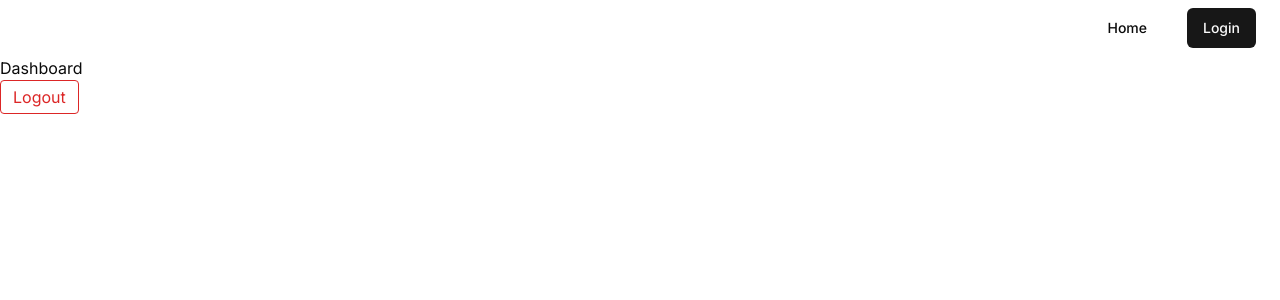
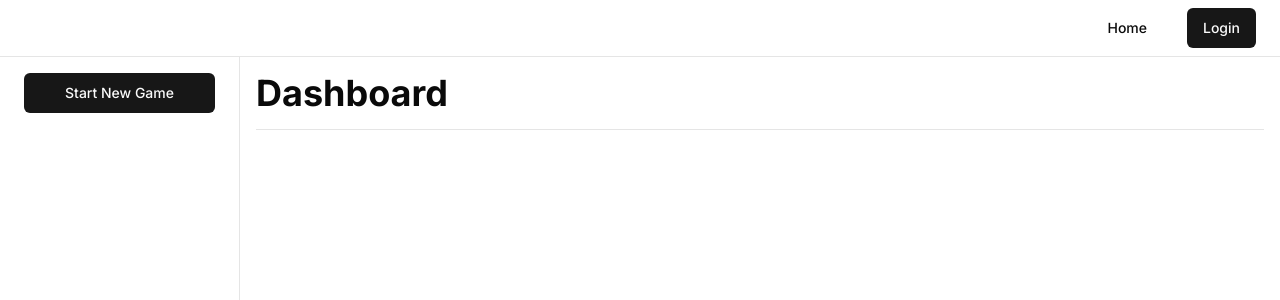
Before and after one commit to jaksiri/nttr-helper, a Next.js app: page /dashboard in a window 1280 px wide. Shown: the top 300 px of the page. Built offline with nearby package versions, Linux system fonts and the light colour scheme; no server answers; what pocketbase would draw is missing.

Commit message:
feat: Dashboard with sidebar setup

```diff
--- a/src/app/components/Footer.tsx
+++ b/src/app/components/Footer.tsx
@@ -3,7 +3,7 @@ import React from "react";
 function Footer() {
   return (
     <div className="w-full justify-center absolute bottom-6">
-      <p className="text-center text-gray-500">Made by om3l3tte 🍳</p>
+      <p className="text-sm text-center text-gray-500">Made by om3l3tte 🍳</p>
     </div>
   );
 }
--- a/src/app/components/Login.tsx
+++ /dev/null
@@ -1,33 +0,0 @@
-import React from "react";
-import { loginAction } from "../action";
-
-function Login() {
-  return (
-    <div className="p-4">
-      <h2>Login</h2>
-      <form action={loginAction}>
-        <div className="mb-2">
-          <label htmlFor="email">Email</label>
-          <input
-            type="email"
-            id="email"
-            name="email"
-            className="bg-transparent border border-white"
-          />
-        </div>
-        <div className="mb-2">
-          <label htmlFor="password">Password</label>
-          <input
-            type="password"
-            id="password"
-            name="password"
-            className="bg-transparent border border-white"
-          />
-        </div>
-        <button type="submit">Login</button>
-      </form>
-    </div>
-  );
-}
-
-export default Login;
--- a/src/app/components/Logout.tsx
+++ b/src/app/components/Logout.tsx
@@ -1,4 +1,5 @@
 "use client";
+import { Button } from "@/components/ui/button";
 import { deleteCookie } from "cookies-next";
 import { useRouter } from "next/navigation";
 import { useState } from "react";
@@ -12,21 +13,20 @@ function Logout() {
       deleteCookie("pb_auth");
       localStorage.clear();
       router.push("/");
+      router.refresh();
     } catch (e) {
       setError("Failed to log out");
     }
   }
 
   return (
-    <div>
-      <button
-        onClick={onLogout}
-        className="text-red-600 px-3 py-1 rounded border border-red-600"
-      >
-        Logout
-      </button>
-      {error ? <p className="text-red-600">{error}</p> : null}
-    </div>
+    <Button
+      variant="outline"
+      onClick={onLogout}
+      className="text-red-600 px-3 py-1 rounded border border-red-600"
+    >
+      Logout
+    </Button>
   );
 }
 
--- a/src/app/components/Nav.tsx
+++ b/src/app/components/Nav.tsx
@@ -1,20 +1,32 @@
-import { Button } from "@/components/ui/button";
+import { buttonVariants } from "@/components/ui/button";
+import db from "@/db";
+import { cookies } from "next/headers";
 import Link from "next/link";
 import React from "react";
+import Logout from "./Logout";
 
-function Nav() {
+async function Nav() {
+  const isLoggedlIn = await db.isAuthenticated(cookies());
+
   return (
-    <nav className="w-full flex flex-row items-center justify-end px-6 py-2 bg-background">
+    <nav className="w-full flex flex-row items-center justify-end px-6 py-2 bg-background border-b">
       <ul className="flex flex-row gap-6 items-center">
         <li>
-          <Link href="/">
-            <Button variant="ghost">Home</Button>
+          <Link
+            href={isLoggedlIn ? "/dashboard" : "/"}
+            className={buttonVariants({ variant: "ghost" })}
+          >
+            {isLoggedlIn ? "Dashboard" : "Home"}
           </Link>
         </li>
         <li>
-          <Link href="/login">
-            <Button>Login</Button>
-          </Link>
+          {isLoggedlIn ? (
+            <Logout />
+          ) : (
+            <Link href="/login" className={buttonVariants()}>
+              Login
+            </Link>
+          )}
         </li>
       </ul>
     </nav>
--- /dev/null
+++ b/src/app/components/PageTitle.tsx
@@ -0,0 +1,19 @@
+import React from "react";
+
+function PageTitle({
+  titleText,
+  children,
+}: {
+  titleText: string;
+  children?: React.ReactNode;
+}) {
+  return (
+    <>
+      <h1 className="text-3xl md:text-4xl font-bold">{titleText}</h1>
+      {children}
+      <hr className="my-4 w-full" />
+    </>
+  );
+}
+
+export default PageTitle;
--- a/src/app/components/SignUp.tsx
+++ /dev/null
@@ -1,44 +0,0 @@
-import { registerAction } from "../action";
-
-function SignUp() {
-  return (
-    <div className="p-4">
-      <h2>Register</h2>
-      <form action={registerAction}>
-        <div className="mb-2">
-          <label htmlFor="username">Username</label>
-          <input
-            type="text"
-            id="username"
-            name="username"
-            required
-            className="bg-transparent border border-white"
-          />
-        </div>
-        <div className="mb-2">
-          <label htmlFor="email">Email</label>
-          <input
-            type="email"
-            id="email"
-            name="email"
-            required
-            className="bg-transparent border border-white"
-          />
-        </div>
-        <div className="mb-2">
-          <label htmlFor="password">Password</label>
-          <input
-            type="password"
-            id="password"
-            name="password"
-            required
-            className="bg-transparent border border-white"
-          />
-        </div>
-        <button type="submit">Register</button>
-      </form>
-    </div>
-  );
-}
-
-export default SignUp;
--- /dev/null
+++ b/src/app/dashboard/components/Sidebar.tsx
@@ -0,0 +1,12 @@
+import React from "react";
+import { Button } from "@/components/ui/button";
+
+function Sidebar() {
+  return (
+    <div className="flex flex-col px-6 py-4 border-r h-full md:min-w-[240px]">
+      <Button>Start New Game</Button>
+    </div>
+  );
+}
+
+export default Sidebar;
--- /dev/null
+++ b/src/app/dashboard/layout.tsx
@@ -0,0 +1,10 @@
+import Sidebar from "./components/Sidebar";
+
+export default function Layout({ children }: { children: React.ReactNode }) {
+  return (
+    <div className="flex flex-col md:flex-row md:h-[calc(100vh-57px)] md:overflow-y-auto">
+      <Sidebar />
+      {children}
+    </div>
+  );
+}
--- a/src/app/dashboard/page.tsx
+++ b/src/app/dashboard/page.tsx
@@ -1,17 +1,17 @@
 import React from "react";
-
 import db from "@/db";
 import { cookies } from "next/headers";
 import Logout from "../components/Logout";
+import { Button } from "@/components/ui/button";
+import PageTitle from "../components/PageTitle";
 
 async function Dashboard() {
   const user = await db.getUser(cookies());
 
   return (
-    <div>
-      <h1>Dashboard</h1>
+    <div className="p-4 w-full">
+      <PageTitle titleText="Dashboard"></PageTitle>
       {user ? <p>Current User: {user.username}</p> : null}
-      <Logout />
     </div>
   );
 }
--- a/src/app/login/page.tsx
+++ b/src/app/login/page.tsx
@@ -68,6 +68,7 @@ function Page() {
                       type="email"
                       placeholder="Email"
                       name="email"
+                      autoComplete="off"
                       required
                     />
                   </div>
@@ -78,6 +79,7 @@ function Page() {
                       type="password"
                       placeholder="Password"
                       name="password"
+                      autoComplete="off"
                       required
                     />
                   </div>
@@ -103,11 +105,23 @@ function Page() {
                 <CardContent className="space-y-2">
                   <div className="space-y-1">
                     <Label htmlFor="username">Username</Label>
-                    <Input id="username" type="text" name="username" required />
+                    <Input
+                      id="username"
+                      type="text"
+                      name="username"
+                      autoComplete="username"
+                      required
+                    />
                   </div>
                   <div className="space-y-1">
                     <Label htmlFor="email">Email</Label>
-                    <Input id="email" type="email" name="email" required />
+                    <Input
+                      id="email"
+                      type="email"
+                      name="email"
+                      autoComplete="email"
+                      required
+                    />
                   </div>
                   <div className="space-y-1">
                     <Label htmlFor="password">Password</Label>
@@ -115,6 +129,7 @@ function Page() {
                       id="password"
                       type="password"
                       name="password"
+                      autoComplete="new-password"
                       required
                     />
                   </div>
```
